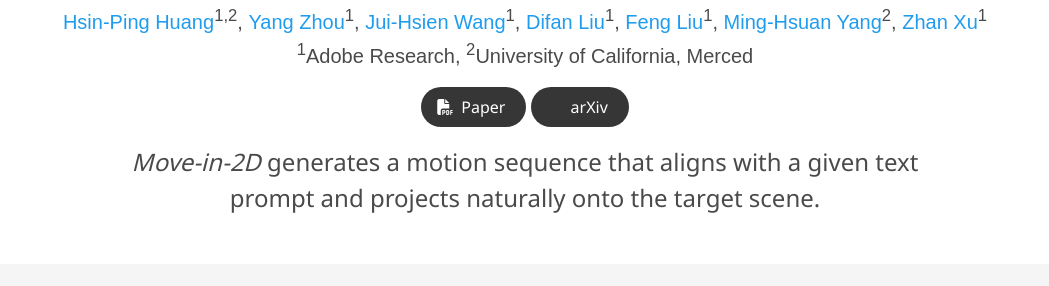
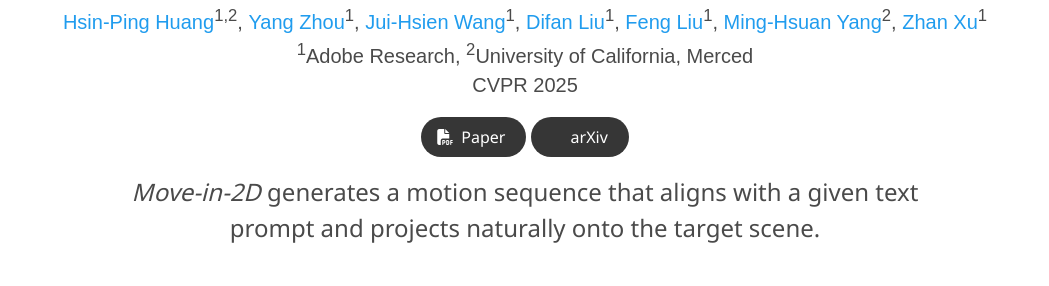
Before and after one commit to hhsinping/Move-in-2D, a plain HTML site: page index.html in a window 1280 px wide. Shown: the part 229-515 px from the top of the page, without its empty margins (115-1164 px from the left). Drawn offline with nearby package versions, Linux system fonts and the light colour scheme; some icons are missing; a web font is replaced by a local one.

Commit message:
Update index.html

```diff
--- a/index.html
+++ b/index.html
@@ -69,6 +69,10 @@
           <div class="is-size-5 publication-authors">
             <span class="author-block"><sup>1</sup>Adobe Research,  </span>
             <span class="author-block"><sup>2</sup>University of California, Merced</span>
+          </div>
+
+          <div class="is-size-5 publication-authors">
+            <span class="author-block">CVPR 2025</span>
           </div>
 
           <div class="column has-text-centered">
```
